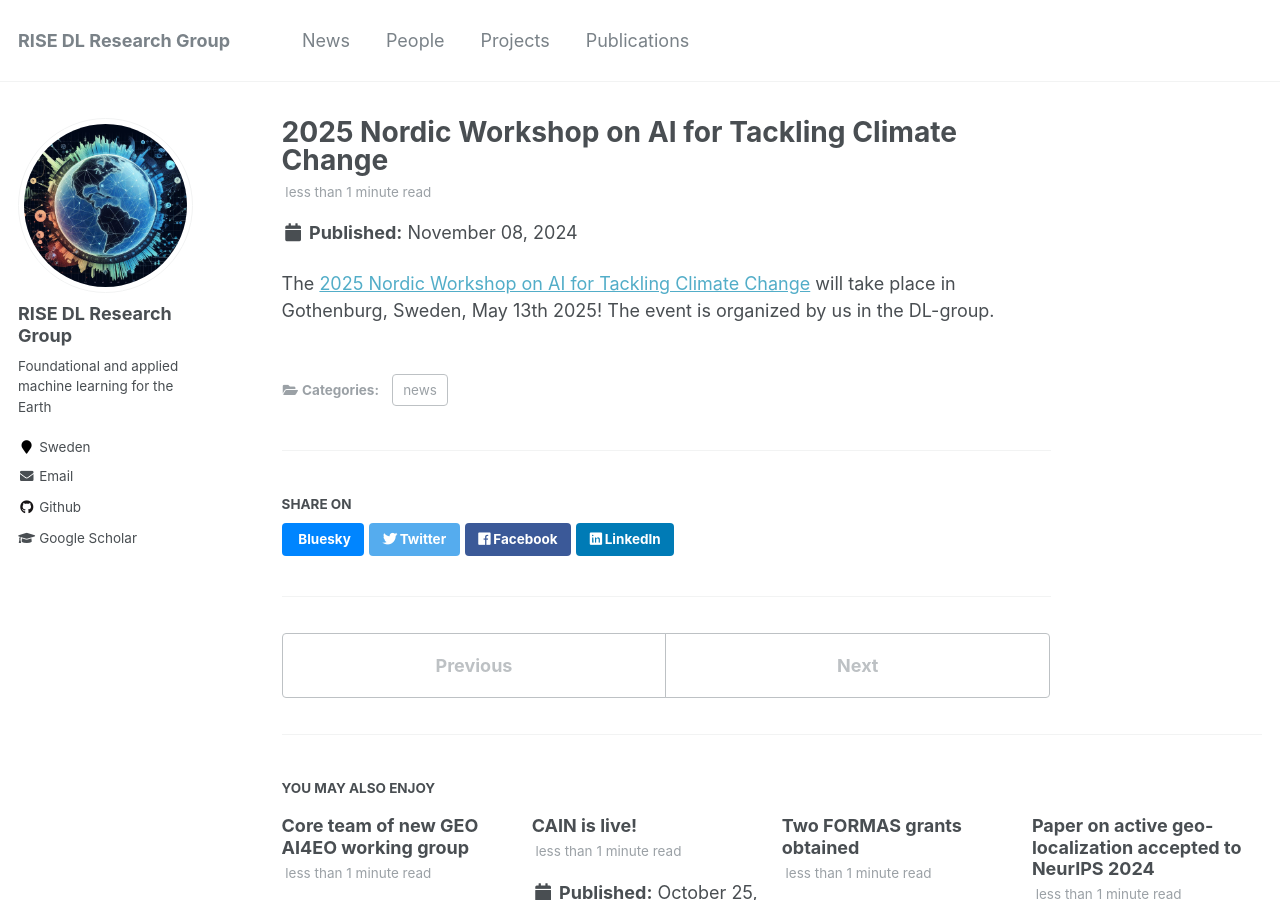
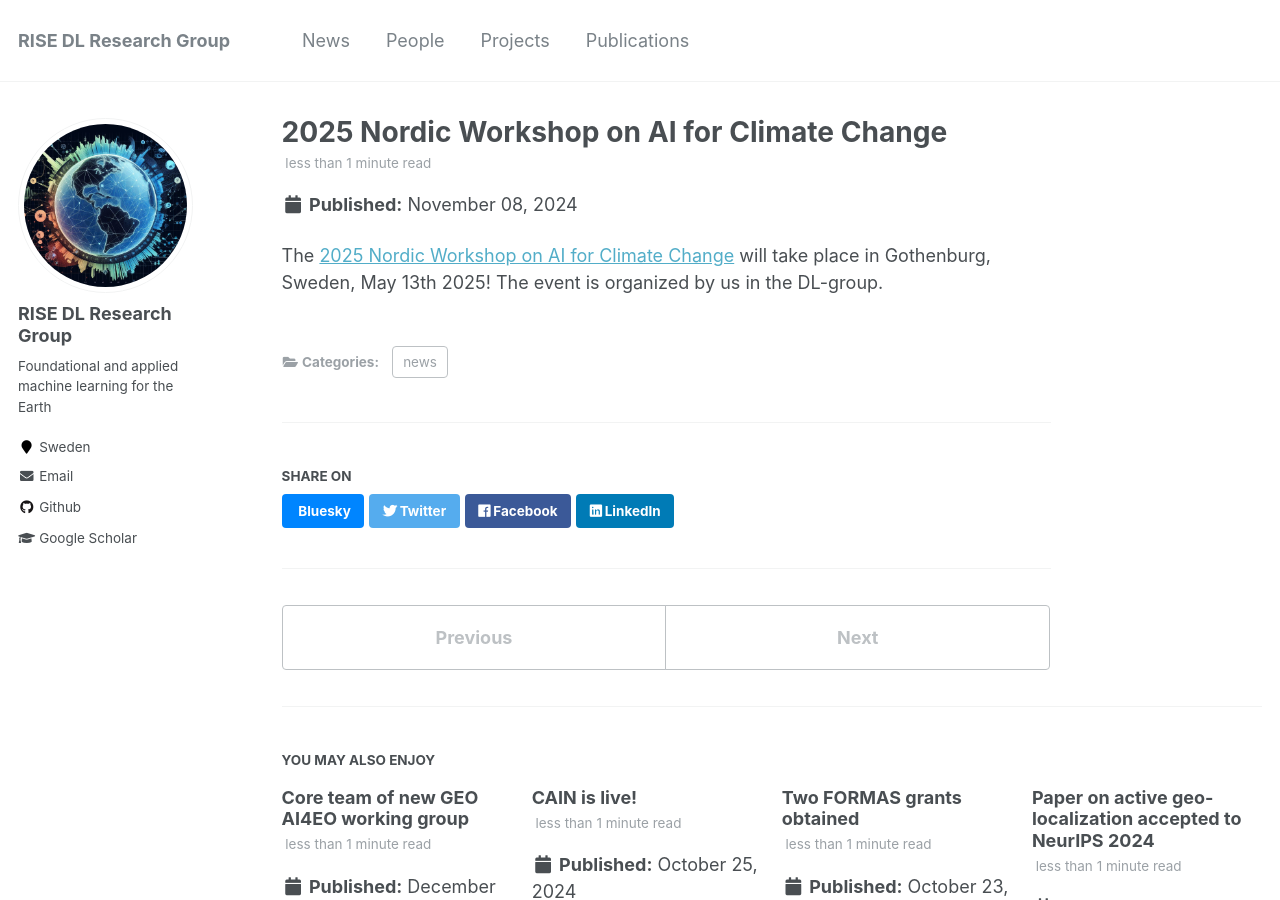
Before and after one commit to ridr-se/ridr-se.github.io, a Jekyll site: the page built from news/_posts/2024-11-08-ai-clima-workshop.md, in a window 1280 px wide and 900 px high. Built offline with Jekyll 4.4.1, drawn with Linux system fonts in a browser that asks for light colours.

Commit message:
Update 2024-11-08-ai-clima-workshop.md

```diff
--- a/news/_posts/2024-11-08-ai-clima-workshop.md
+++ b/news/_posts/2024-11-08-ai-clima-workshop.md
@@ -1,10 +1,10 @@
 ---
-title: 2025 Nordic Workshop on AI for Tackling Climate Change
-shortversion: "The [2025 Nordic Workshop on AI for Tackling Climate Change](https://ccain.cc/events/2025-nordic-workshop) will take place in Gothenburg, Sweden, May 13th 2025! The event is organized by us in the DL-group.
+title: 2025 Nordic Workshop on AI for Climate Change
+shortversion: "The [2025 Nordic Workshop on AI for Climate Change](https://climateainordics.com/events/2025-nordic-workshop) will take place in Gothenburg, Sweden, May 13th 2025! The event is organized by us in the DL-group.
 "
 people:
 - Olof Mogren
 - Aleksis Pirinen
 ---
 
-The [2025 Nordic Workshop on AI for Tackling Climate Change](https://ccain.cc/events/2025-nordic-workshop) will take place in Gothenburg, Sweden, May 13th 2025! The event is organized by us in the DL-group.
+The [2025 Nordic Workshop on AI for Climate Change](https://climateainordics.com/events/2025-nordic-workshop) will take place in Gothenburg, Sweden, May 13th 2025! The event is organized by us in the DL-group.
```
